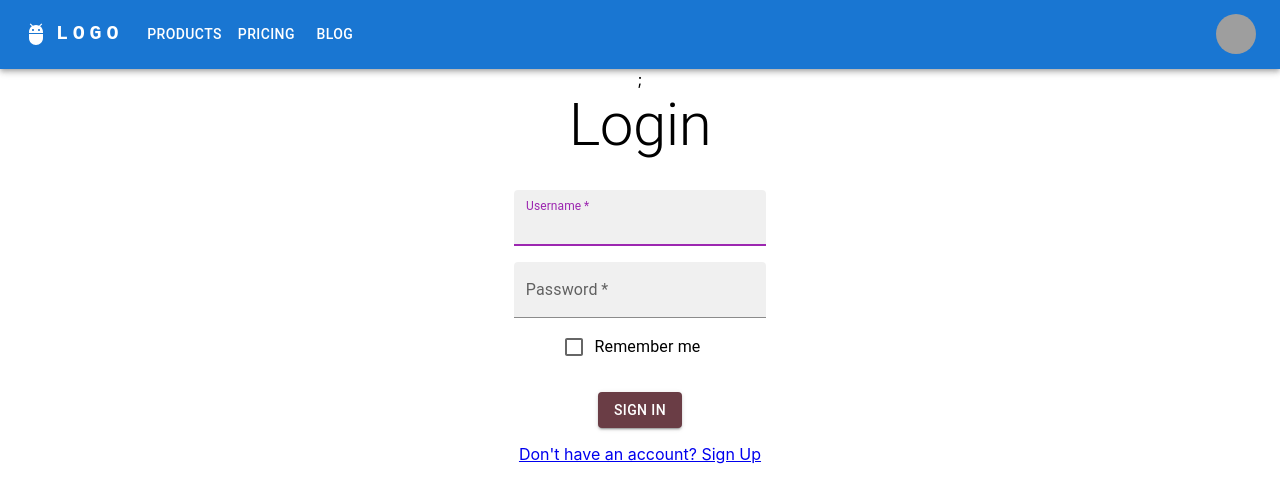
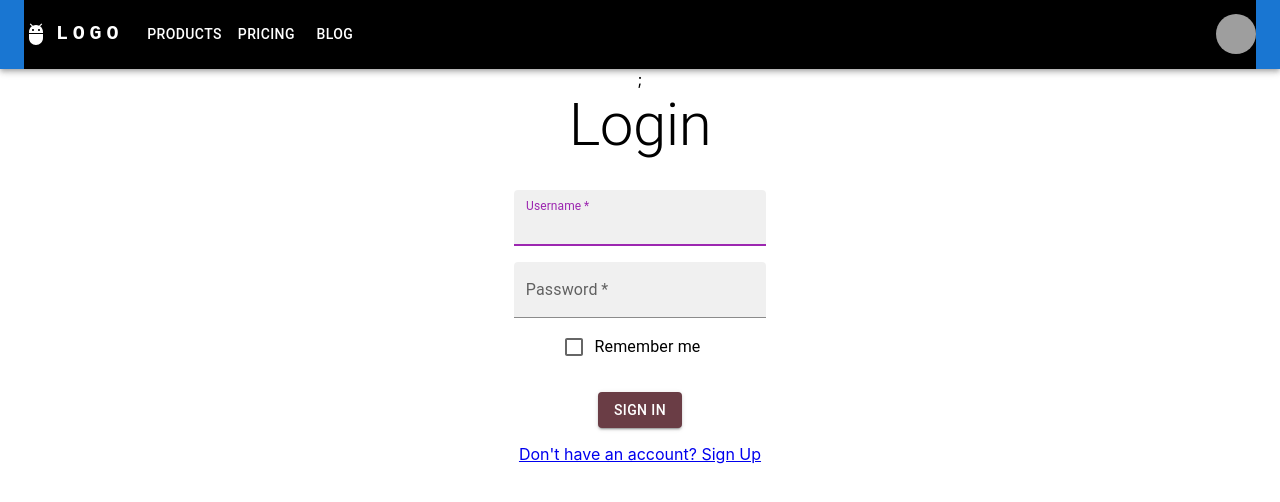
Before and after one commit to Mabedin00/WolfieMarket, a React (Create React App) app in the folder client/: page /login in a window 1280 px wide. Shown: the top 502 px of the page. Built offline with nearby package versions, Linux system fonts and the light colour scheme; grey boxes are pictures that could not be loaded.

Commit message:
App bar css

```diff
--- a/client/src/components/LoginScreen.css
+++ b/client/src/components/LoginScreen.css
@@ -1,3 +1,6 @@
 .foundation-screen {
   text-align: center;
 }
+.nav-bar{
+  background-color: black;
+}
--- a/client/src/components/ResponsiveAppBar.js
+++ b/client/src/components/ResponsiveAppBar.js
@@ -36,9 +36,9 @@ function ResponsiveAppBar() {
   };
 
   return (
-    <AppBar position="static">
-      <Container maxWidth="xl">
-        <Toolbar disableGutters>
+    <AppBar position="static" >
+      <Container maxWidth="xl" >
+        <Toolbar disableGutters className="nav-bar">
           <AdbIcon sx={{ display: { xs: "none", md: "flex" }, mr: 1 }} />
           <Typography
             variant="h6"
```
